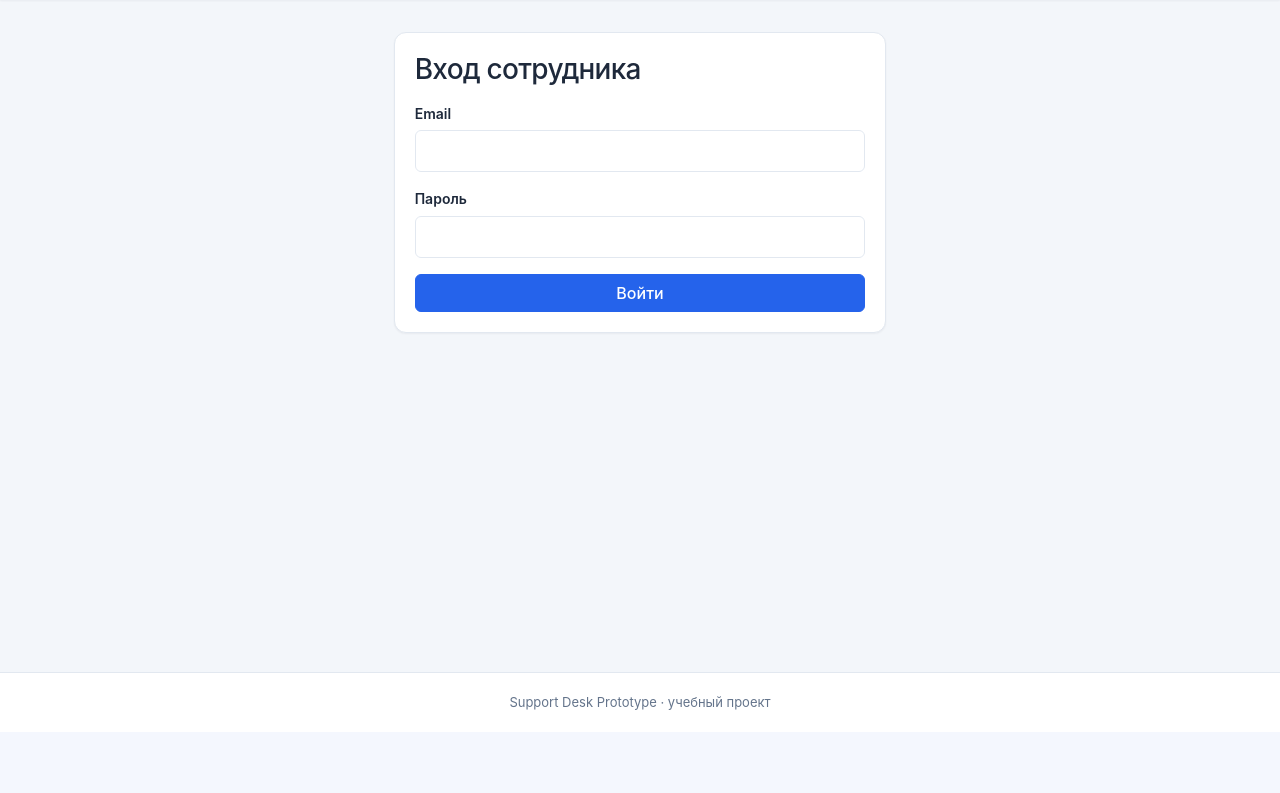
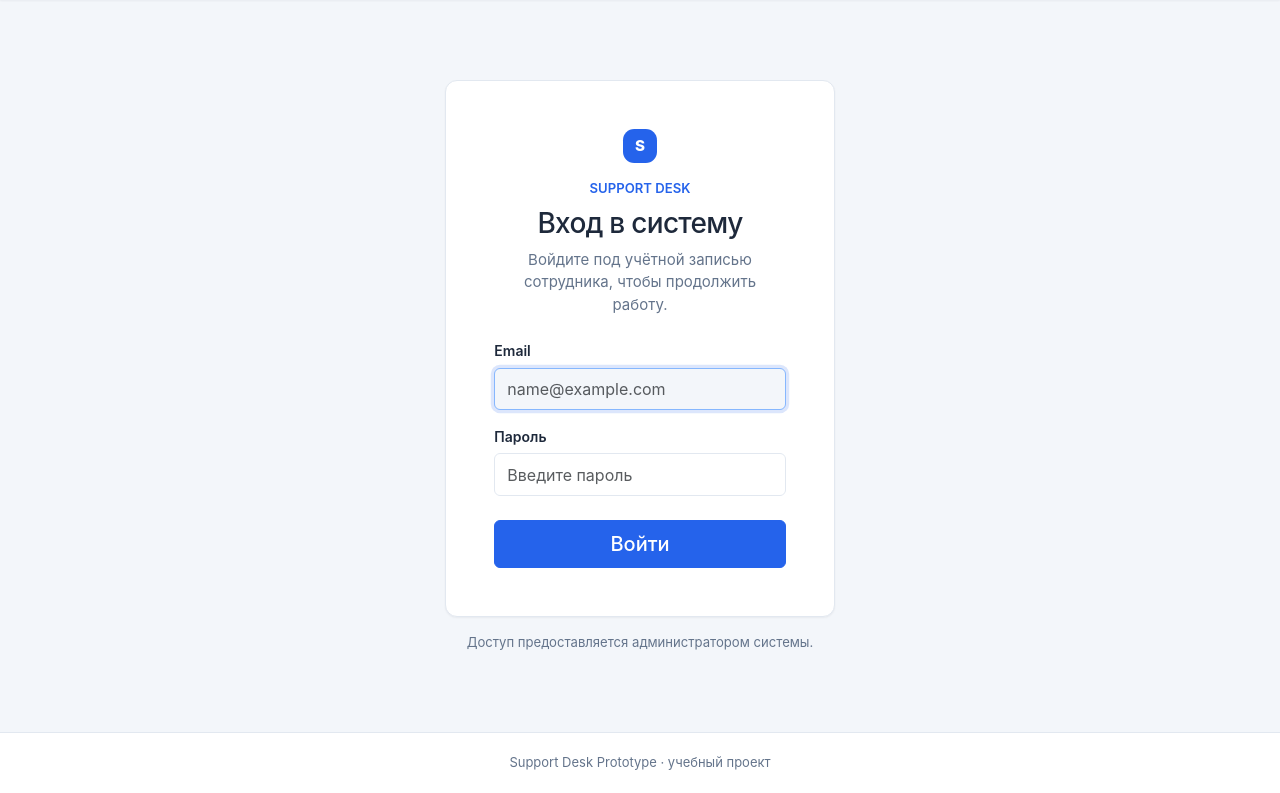
Before and after one commit to v00vaa/tech_support, a Flask app: page /login in a window 1280 px wide. Shown: the part 68-861 px from the top of the page. Before the commit the page ends 778 px from the top, so only its background shows below. Run offline with Flask 3, Linux system fonts and the light colour scheme.

Commit message:
Improve employee login page

```diff
--- a/app/templates/auth/login.html
+++ b/app/templates/auth/login.html
@@ -1 +1,58 @@
-{% extends "layout.html" %}{% block title %}Вход · Support Desk{% endblock %}{% block content %}<div class="row justify-content-center"><div class="col-md-5"><div class="card"><div class="card-body"><h1 class="h3 mb-3">Вход сотрудника</h1><form method="post">{{ form.hidden_tag() }}{% for field in [form.email, form.password] %}<div class="mb-3">{{ field.label(class_='form-label') }}{{ field(class_='form-control') }}{% for error in field.errors %}<div class="text-danger small">{{ error }}</div>{% endfor %}</div>{% endfor %}{{ form.submit(class_='btn btn-primary w-100') }}</form></div></div></div></div>{% endblock %}
+{% extends "layout.html" %}
+
+{% block title %}Вход · Support Desk{% endblock %}
+
+{% block content %}
+<section class="row justify-content-center py-4 py-lg-5">
+  <div class="col-12 col-sm-10 col-md-7 col-lg-5 col-xl-4">
+    <div class="card">
+      <div class="card-body p-4 p-lg-5">
+        <div class="text-center mb-4">
+          <span class="support-brand-mark mb-3" aria-hidden="true">S</span>
+          <p class="text-uppercase text-primary small fw-semibold mb-2">Support Desk</p>
+          <h1 class="h3 mb-2">Вход в систему</h1>
+          <p class="text-muted mb-0">
+            Войдите под учётной записью сотрудника, чтобы продолжить работу.
+          </p>
+        </div>
+
+        <form method="post" novalidate>
+          {{ form.hidden_tag() }}
+
+          <div class="mb-3">
+            {{ form.email.label(class_="form-label") }}
+            {{ form.email(
+              class_="form-control",
+              autocomplete="username",
+              inputmode="email",
+              placeholder="name@example.com",
+              autofocus=true
+            ) }}
+            {% for error in form.email.errors %}
+              <div class="text-danger small mt-1" role="alert">{{ error }}</div>
+            {% endfor %}
+          </div>
+
+          <div class="mb-4">
+            {{ form.password.label(class_="form-label") }}
+            {{ form.password(
+              class_="form-control",
+              autocomplete="current-password",
+              placeholder="Введите пароль"
+            ) }}
+            {% for error in form.password.errors %}
+              <div class="text-danger small mt-1" role="alert">{{ error }}</div>
+            {% endfor %}
+          </div>
+
+          {{ form.submit(class_="btn btn-primary btn-lg w-100") }}
+        </form>
+      </div>
+    </div>
+
+    <p class="text-center text-muted small mt-3 mb-0">
+      Доступ предоставляется администратором системы.
+    </p>
+  </div>
+</section>
+{% endblock %}
```
